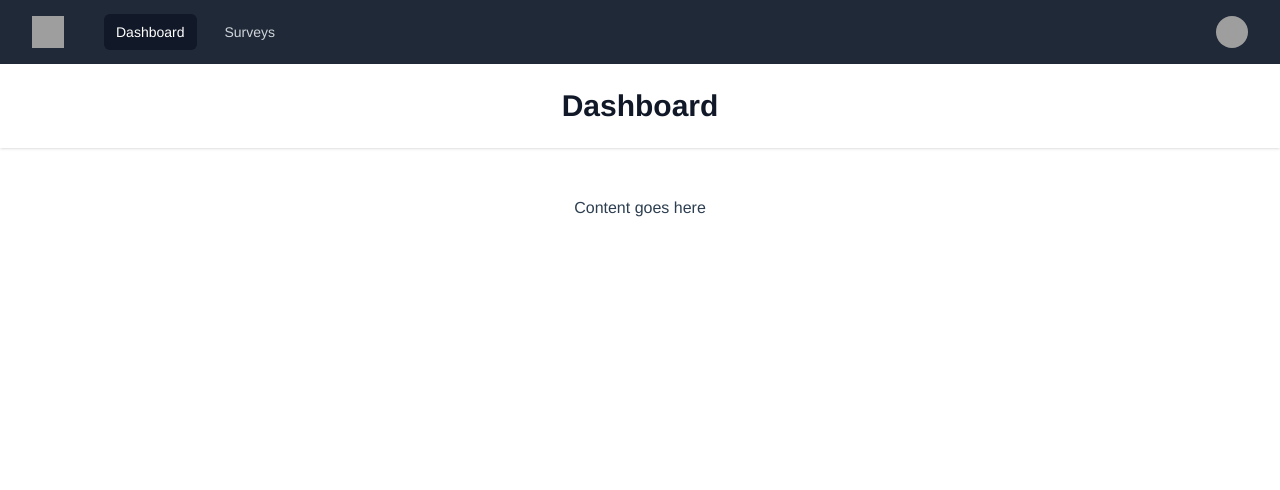
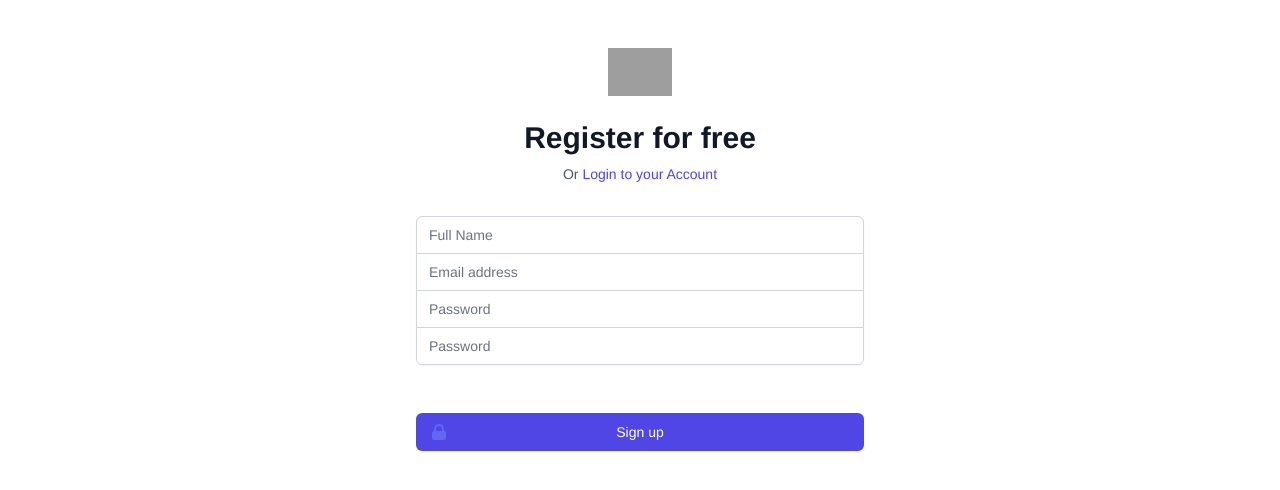
Before and after one commit to eldast8sman/survey, a Vue app in the folder vue/: page /register in a window 1280 px wide. Before the commit this address led to /dashboard. Shown: the top 490 px of the page. Built offline with nearby package versions, Linux system fonts and the light colour scheme; grey boxes are pictures that could not be loaded.

Commit message:
Worked on Signup Frontend: Register.vue and store/index.js

```diff
--- a/vue/src/store/index.js
+++ b/vue/src/store/index.js
@@ -3,21 +3,37 @@
 const store = createStore({
     state: {
         user: {
-            data: {
-                name: 'Tom Cook',
-                email: 'tom@example.com',
-                imageUrl:
-                  'https://images.unsplash.com/photo-1472099645785-5658abf4ff4e?ixlib=rb-1.2.1&ixid=eyJhcHBfaWQiOjEyMDd9&auto=format&fit=facearea&facepad=2&w=256&h=256&q=80',
-              },
-            token: "112"
+            data: {},
+            token: sessionStorage.getItem('token')
         }
     },
     getters: {},
-    actions: {},
+    actions: {
+        register({ commit }, user){
+            return fetch('http://127.0.0.1:8000/api/register', {
+                headers: {
+                    "Content-Type": "application/json",
+                    Accept: "application/json"
+                },
+                method: "POST",
+                body: JSON.stringify(user)
+            })
+            .then((res) => res.json())
+            .then((res) => {
+                commit("setUser", res);
+                return res;
+            })
+        }
+    },
     mutations: {
         logout: (state) => {
             state.user.data = {};
-            state.user.token = null;
+            state.user.token = sessionStorage.getItem('TOKEN');
+        },
+        setUser: (state, userData) => {
+            state.user.token = userData.token;
+            state.user.data = userData.user;
+            sessionStorage.setItem('TOKEN', userData.token)
         }
     },
     modules: {}
--- a/vue/src/views/Register.vue
+++ b/vue/src/views/Register.vue
@@ -9,20 +9,28 @@
           <router-link :to="{name: 'Login'}" href="#" class="font-medium text-indigo-600 hover:text-indigo-500">Login to your Account</router-link>
         </p>
       </div>
-      <form class="mt-8 space-y-6" action="#" method="POST">
+      <form class="mt-8 space-y-6" @submit="register">
         <input type="hidden" name="remember" value="true" />
         <div class="rounded-md shadow-sm -space-y-px">
           <div>
             <label for="fullname" class="sr-only">Full Name</label>
-            <input id="fullname" name="name" type="text" autocomplete="name" required="" class="appearance-none rounded-none relative block w-full px-3 py-2 border border-gray-300 placeholder-gray-500 text-gray-900 rounded-t-md focus:outline-none focus:ring-indigo-500 focus:border-indigo-500 focus:z-10 sm:text-sm" placeholder="Full Name" />
+            <input id="fullname" name="name" type="text" autocomplete="name" required="" v-model="user.name"
+            class="appearance-none rounded-none relative block w-full px-3 py-2 border border-gray-300 placeholder-gray-500 text-gray-900 rounded-t-md focus:outline-none focus:ring-indigo-500 focus:border-indigo-500 focus:z-10 sm:text-sm" placeholder="Full Name" />
           </div>
           <div>
             <label for="email-address" class="sr-only">Email address</label>
-            <input id="email-address" name="email" type="email" autocomplete="email" required="" class="appearance-none rounded-none relative block w-full px-3 py-2 border border-gray-300 placeholder-gray-500 text-gray-900 focus:outline-none focus:ring-indigo-500 focus:border-indigo-500 focus:z-10 sm:text-sm" placeholder="Email address" />
+            <input id="email-address" name="email" type="email" autocomplete="email" required="" v-model="user.email"
+            class="appearance-none rounded-none relative block w-full px-3 py-2 border border-gray-300 placeholder-gray-500 text-gray-900 focus:outline-none focus:ring-indigo-500 focus:border-indigo-500 focus:z-10 sm:text-sm" placeholder="Email address" />
           </div>
           <div>
             <label for="password" class="sr-only">Password</label>
-            <input id="password" name="password" type="password" autocomplete="current-password" required="" class="appearance-none rounded-none relative block w-full px-3 py-2 border border-gray-300 placeholder-gray-500 text-gray-900 rounded-b-md focus:outline-none focus:ring-indigo-500 focus:border-indigo-500 focus:z-10 sm:text-sm" placeholder="Password" />
+            <input id="password" name="password" type="password" autocomplete="current-password" required="" v-model="user.password"
+            class="appearance-none rounded-none relative block w-full px-3 py-2 border border-gray-300 placeholder-gray-500 text-gray-900 focus:outline-none focus:ring-indigo-500 focus:border-indigo-500 focus:z-10 sm:text-sm" placeholder="Password" />
+          </div>
+          <div>
+            <label for="password_confirmation" class="sr-only">Password Confirmation</label>
+            <input id="password_confirmation" name="password_confirmation" type="password" autocomplete="current-password" required="" v-model="user.password_confirmation"
+            class="appearance-none rounded-none relative block w-full px-3 py-2 border border-gray-300 placeholder-gray-500 text-gray-900 rounded-b-md focus:outline-none focus:ring-indigo-500 focus:border-indigo-500 focus:z-10 sm:text-sm" placeholder="Password" />
           </div>
         </div>
 
@@ -42,12 +50,27 @@
     </div>
 </template>
 
-<script>
+<script setup>
 import { LockClosedIcon } from '@heroicons/vue/solid'
+import store from "../store";
+import {useRouter} from "vue-router";
 
-export default {
-  components: {
-    LockClosedIcon,
-  },
+const router = useRouter();
+const user = {
+  name: '',
+  email: '',
+  password: '',
+  password_confirmation: ''
+}
+
+function register(ev){
+  ev.preventDefault();
+  store
+      .dispatch('register', user)
+      .then(() => {
+        router.push({
+          name: 'Dashboard'
+        })
+      })
 }
 </script>
```
